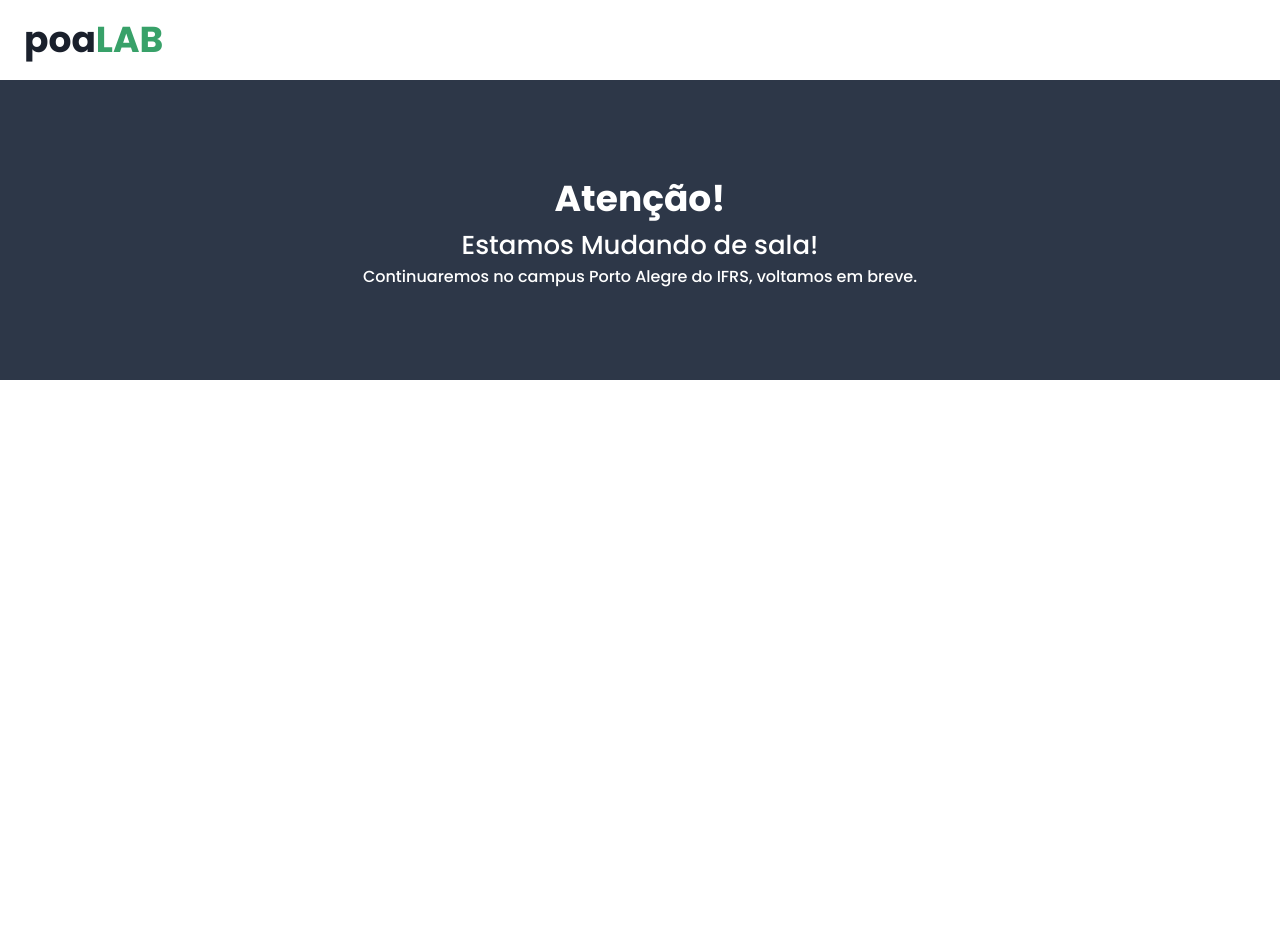
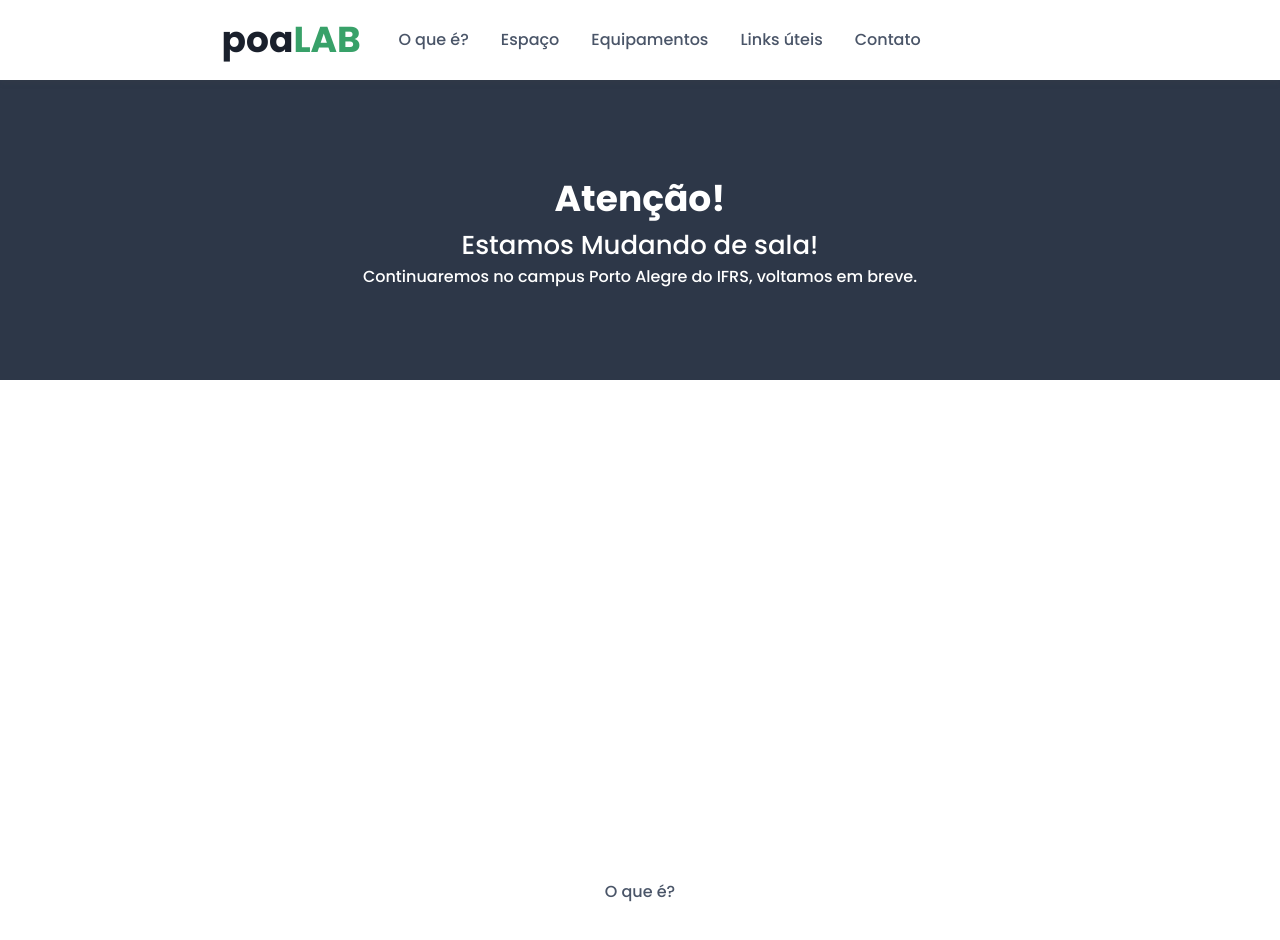
Before and after one commit to lmarcosss/poalab, a Next.js app: page / in a window 1280 px wide. Shown: the top 940 px of the page. Before the commit the page ends 800 px from the top, so only its background shows below. Built offline with nearby package versions, Linux system fonts and the light colour scheme.

Commit message:
adjust scroll to anchor and put new images

```diff
--- a/src/components/Banner/index.tsx
+++ b/src/components/Banner/index.tsx
@@ -1,31 +1,22 @@
-import { Flex, Text, Image, useBreakpointValue } from "@chakra-ui/react";
+import { Flex, Text } from '@chakra-ui/react';
 
 export function Banner() {
-  const isWideVersion = useBreakpointValue({
-    base: false,
-    lg: true,
-  });
-
   return (
     <Flex
       w="100%"
-      h={["180", "240", "300"]}
+      h={['180', '240', '300']}
+      mt={['16', '20']}
       backgroundColor="gray.700"
       backgroundSize="cover"
       align="center"
     >
       <Flex direction="column" mx="auto">
-        <Text
-          textAlign="center"
-          fontSize={["30", "36"]}
-          fontWeight="700"
-          color="white"
-        >
+        <Text textAlign="center" fontSize={['30', '36']} fontWeight="700" color="white">
           Atenção!
-          <Text fontWeight="500" fontSize={["18", "26"]}>
+          <Text fontWeight="500" fontSize={['18', '26']}>
             Estamos Mudando de sala!
           </Text>
-          <Text fontSize={["12", "16"]} fontWeight="400">
+          <Text fontSize={['12', '16']} fontWeight="400">
             Continuaremos no campus Porto Alegre do IFRS, voltamos em breve.
           </Text>
         </Text>
--- a/src/components/Header/Logo.tsx
+++ b/src/components/Header/Logo.tsx
@@ -1,4 +1,4 @@
-import { Flex, FlexProps, Text } from "@chakra-ui/react";
+import { calc, Flex, FlexProps, Text } from '@chakra-ui/react';
 
 interface Logo {
   lightTheme?: boolean;
@@ -7,19 +7,14 @@ interface Logo {
 
 export function Logo({ lightTheme = false, containerProps }: Logo) {
   return (
-    <Flex
-      flex="1"
-      justify={["center", "center", "flex-start"]}
-      align="center"
-      {...containerProps}
-    >
+    <Flex as="a" href="#" justify="center" {...containerProps}>
       <Text
-        fontSize={["28", "32", "36"]}
+        fontSize={['28', '32', '36']}
         fontWeight="bold"
         display="flex"
         flexDirection="row"
         alignItems="center"
-        color={lightTheme ? "white" : "gray.800"}
+        color={lightTheme ? 'white' : 'gray.800'}
       >
         poa
         <Text color="green.500">LAB</Text>
--- a/src/components/Header/NavBar.tsx
+++ b/src/components/Header/NavBar.tsx
@@ -5,10 +5,38 @@ import {
   DrawerHeader,
   DrawerBody,
   DrawerContent,
+  DrawerFooter,
+  Image,
   useBreakpointValue,
-} from "@chakra-ui/react";
-import { useSidebarDrawer } from "../../contexts/SidebarDrawerContext";
-import { Logo } from "./Logo";
+  Stack,
+  Link,
+  Text,
+} from '@chakra-ui/react';
+import { useSidebarDrawer } from '../../contexts/SidebarDrawerContext';
+import { Logo } from './Logo';
+
+const ITEMS = [
+  {
+    title: 'O que é?',
+    anchor: '#what-is',
+  },
+  {
+    title: 'Espaço',
+    anchor: '#work-space',
+  },
+  {
+    title: 'Equipamentos',
+    anchor: '#equipments',
+  },
+  {
+    title: 'Links úteis',
+    anchor: '#links',
+  },
+  {
+    title: 'Contato',
+    anchor: '#contact',
+  },
+];
 
 export function NavBar() {
   const { isOpen, onClose } = useSidebarDrawer();
@@ -25,14 +53,26 @@ export function NavBar() {
           <DrawerContent bg="gray.800" p="4">
             <DrawerCloseButton mt="6" />
             <DrawerHeader>
-              <Logo lightTheme containerProps={{ justify: "flex-start" }} />
+              {/* <Logo lightTheme containerProps={{ justify: 'flex-start' }} /> */}
+              <Text color="white">Navegação</Text>
             </DrawerHeader>
             <DrawerBody></DrawerBody>
+            <DrawerFooter justifyContent="center">
+              <Image w="24" src="/images/ifrs-dark-theme.svg" />
+            </DrawerFooter>
           </DrawerContent>
         </DrawerOverlay>
       </Drawer>
     );
   }
 
-  return null;
+  return (
+    <Stack flex="4" display="flex" direction="row" spacing="8">
+      {ITEMS.map((item, index) => (
+        <Link key={index} href={item.anchor}>
+          {item.title}
+        </Link>
+      ))}
+    </Stack>
+  );
 }
--- a/src/components/Header/index.tsx
+++ b/src/components/Header/index.tsx
@@ -1,8 +1,8 @@
-import { Flex, useBreakpointValue, IconButton, Icon } from "@chakra-ui/react";
-import { Logo } from "./Logo";
-import { RiMenuLine } from "react-icons/ri";
-import { useSidebarDrawer } from "../../contexts/SidebarDrawerContext";
-import { NavBar } from "./NavBar";
+import { Flex, useBreakpointValue, IconButton, Icon } from '@chakra-ui/react';
+import { Logo } from './Logo';
+import { RiMenuLine } from 'react-icons/ri';
+import { useSidebarDrawer } from '../../contexts/SidebarDrawerContext';
+import { NavBar } from './NavBar';
 
 export function Header() {
   const { onOpen } = useSidebarDrawer();
@@ -15,14 +15,14 @@ export function Header() {
     <Flex
       as="header"
       w="100%"
-      h={["16", "20"]}
-      maxWidth={1480}
-      mx="auto"
+      h={['16', '20']}
+      position="fixed"
+      top="0"
+      background="#fff"
       align="center"
-      justify="center"
+      boxShadow="0 3px 5px rgba(57, 63, 72, 0.3)"
       px="6"
     >
-      <NavBar />
       {!isWideVersion && (
         <IconButton
           aria-label="Open navigation"
@@ -32,7 +32,8 @@ export function Header() {
           onClick={onOpen}
         />
       )}
-      <Logo />
+      <Logo containerProps={{ ml: [0, 0, 0, '40'], flex: 1 }} />
+      <NavBar />
     </Flex>
   );
 }
--- a/src/pages/_app.tsx
+++ b/src/pages/_app.tsx
@@ -1,12 +1,13 @@
-import { ChakraProvider } from "@chakra-ui/react";
-import { theme } from "../styles/themes";
-import { SidebarDrawerProvider } from "../contexts/SidebarDrawerContext";
-
+import { ChakraProvider } from '@chakra-ui/react';
+import { theme } from '../styles/themes';
+import { SidebarDrawerProvider } from '../contexts/SidebarDrawerContext';
+import { Header } from '../components/Header';
 function MyApp({ Component, pageProps }) {
   return (
-    <ChakraProvider resetCSS theme={theme}>
+    <ChakraProvider theme={theme}>
       <SidebarDrawerProvider>
-        <Component {...pageProps} />{" "}
+        <Header />
+        <Component {...pageProps} />
       </SidebarDrawerProvider>
     </ChakraProvider>
   );
--- a/src/pages/_document.tsx
+++ b/src/pages/_document.tsx
@@ -1,6 +1,6 @@
-import Document, { Head, Html, Main, NextScript } from "next/document";
+import Document, { Head, Html, Main, NextScript } from 'next/document';
 export default class MyDocument extends Document {
-  render() {
+  render(): JSX.Element {
     return (
       <Html>
         <Head>
--- a/src/pages/index.tsx
+++ b/src/pages/index.tsx
@@ -1,12 +1,25 @@
-import { Box } from "@chakra-ui/react";
-import { Banner } from "../components/Banner";
-import { Header } from "../components/Header";
+import { Box, Text } from '@chakra-ui/react';
+import { Banner } from '../components/Banner';
 
 export default function Home() {
   return (
     <Box>
-      <Header />
       <Banner />
+      <Text h="1024" display="flex" alignItems="center" justifyContent="center" id="what-is">
+        O que é?
+      </Text>
+      <Text h="1024" display="flex" alignItems="center" justifyContent="center" id="work-space">
+        Espaço
+      </Text>
+      <Text h="1024" display="flex" alignItems="center" justifyContent="center" id="equipments">
+        Equipamentos
+      </Text>
+      <Text h="1024" display="flex" alignItems="center" justifyContent="center" id="links">
+        Links úteis
+      </Text>
+      <Text h="1024" display="flex" alignItems="center" justifyContent="center" id="contact">
+        Contato
+      </Text>
     </Box>
   );
 }
--- a/src/styles/themes.ts
+++ b/src/styles/themes.ts
@@ -1,15 +1,18 @@
-import { extendTheme } from "@chakra-ui/react";
+import { extendTheme } from '@chakra-ui/react';
 
 export const theme = extendTheme({
   fonts: {
-    heading: "Poppins",
-    body: "Poppins",
+    heading: 'Poppins',
+    body: 'Poppins',
   },
   styles: {
     global: {
+      html: {
+        'scroll-behavior': 'smooth',
+      },
       body: {
-        bg: "white",
-        color: "gray.600",
+        bg: 'white',
+        color: 'gray.600',
       },
     },
   },
```
Also changed, not shown: public/images/ifrs-dark-theme.svg (added), public/images/ifrs.svg (added).
